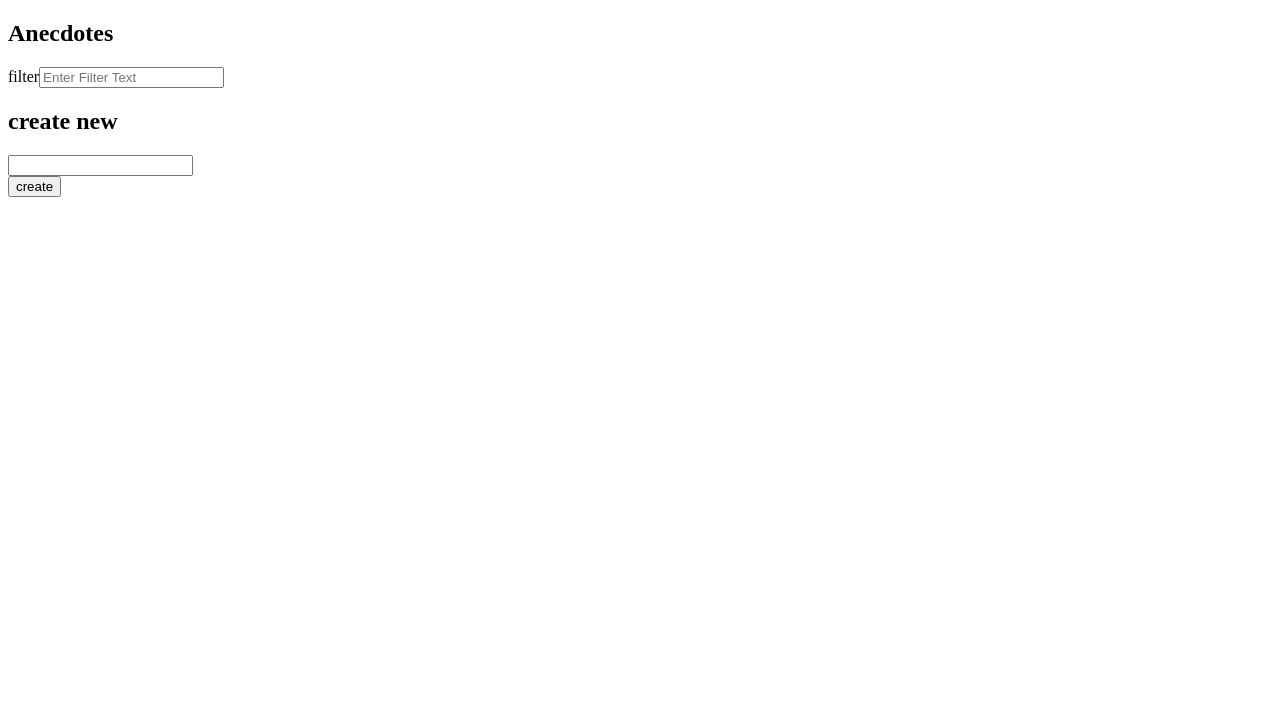
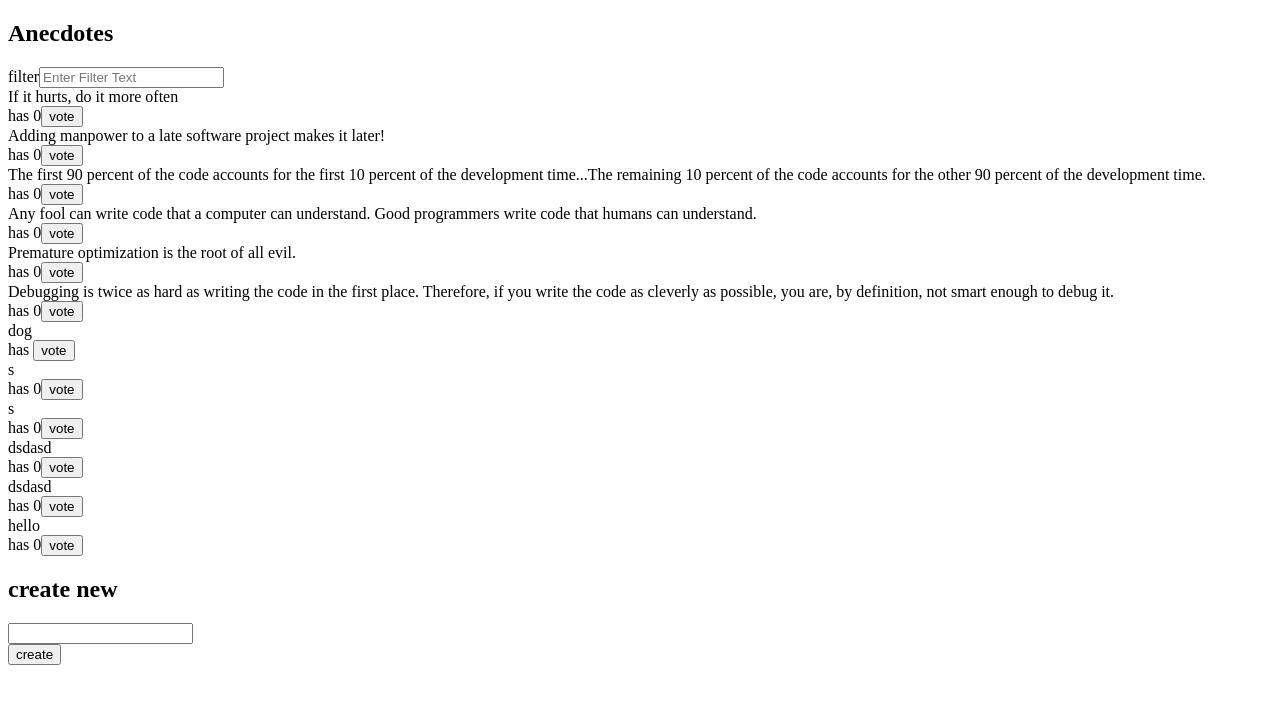
Before and after one commit to yuhaopro/FullStack, a React (Vite) app in the folder part6/redux-anecdotes/: page / in a window 1280 px wide. Shown: the top 704 px of the page. Built offline with nearby package versions, Linux system fonts and the light colour scheme; data requests are answered from the project's data file.

Commit message:
refactor: 6.15

```diff
--- a/part6/redux-anecdotes/src/App.jsx
+++ b/part6/redux-anecdotes/src/App.jsx
@@ -2,13 +2,15 @@ import { useDispatch } from "react-redux";
 import AnecdoteFilter from "./components/AnecdoteFilter";
 import AnecdoteForm from "./components/AnecdoteForm";
 import AnecdoteList from "./components/AnecdoteList";
-import Notification from "./components/Notification"
+import Notification from "./components/Notification";
 import { useEffect } from "react";
+import api from "../services/api";
+import { setAnecdote } from "./reducers/anecdoteReducer";
 const App = () => {
   const dispatch = useDispatch();
   useEffect(() => {
-
-  }, [])
+    api.getAll().then((res) => dispatch(setAnecdote(res)));
+  }, []);
   return (
     <div>
       <Notification></Notification>
```
